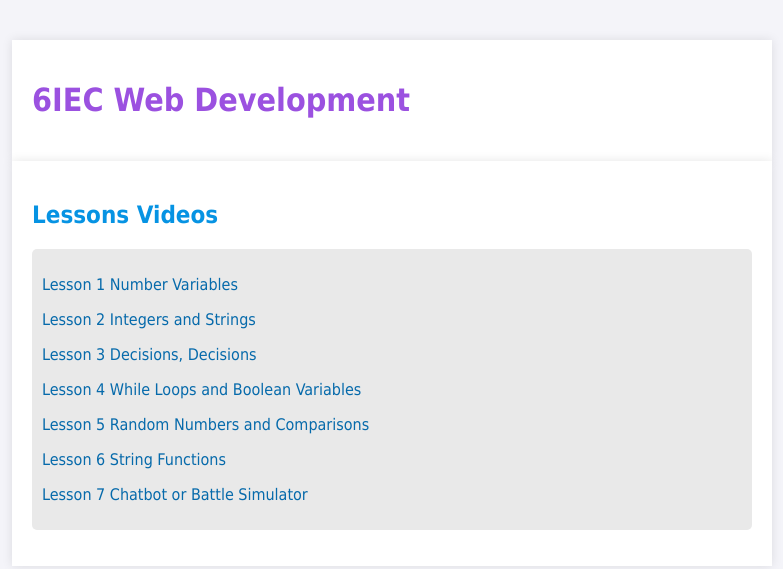
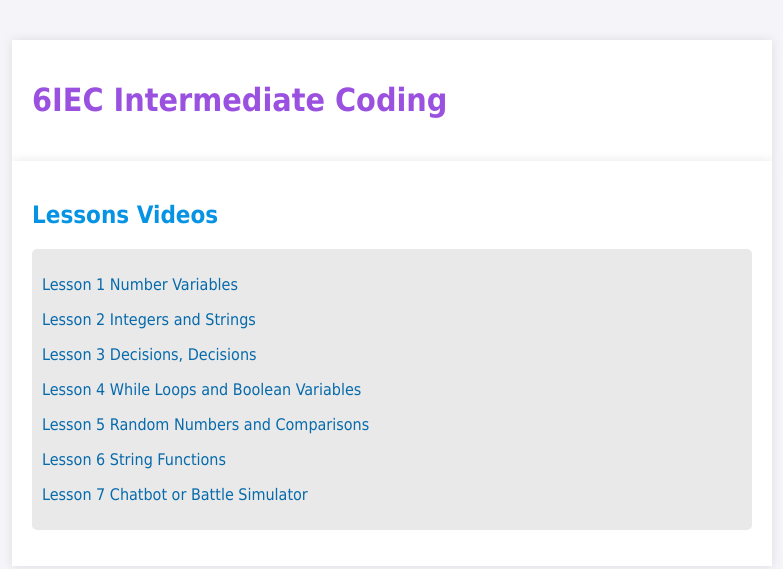
Before and after one commit to duari132/6iec-intermediate-coding, a plain HTML site: page teacher/index.html in a window 1280 px wide. Shown: the whole page, without its empty margins (248-1031 px from the left). Drawn offline with Linux system fonts and the light colour scheme.

Commit message:
fix title

```diff
--- a/teacher/index.html
+++ b/teacher/index.html
@@ -5,12 +5,12 @@
   <meta charset="UTF-8">
   <meta name="viewport" content="width=device-width, initial-scale=1.0">
   <link href="../style.css" rel="stylesheet" type="text/css" />
-  <title>Introduction to Coding</title>
+  <title>6IEC Intermediate Coding</title>
 </head>
 
 <body>
   <div class="container">
-    <h1>6IEC Web Development</h1>
+    <h1>6IEC Intermediate Coding</h1>
   </div>
   <div class="container">
     <h2>Lessons Videos</h2>
```
